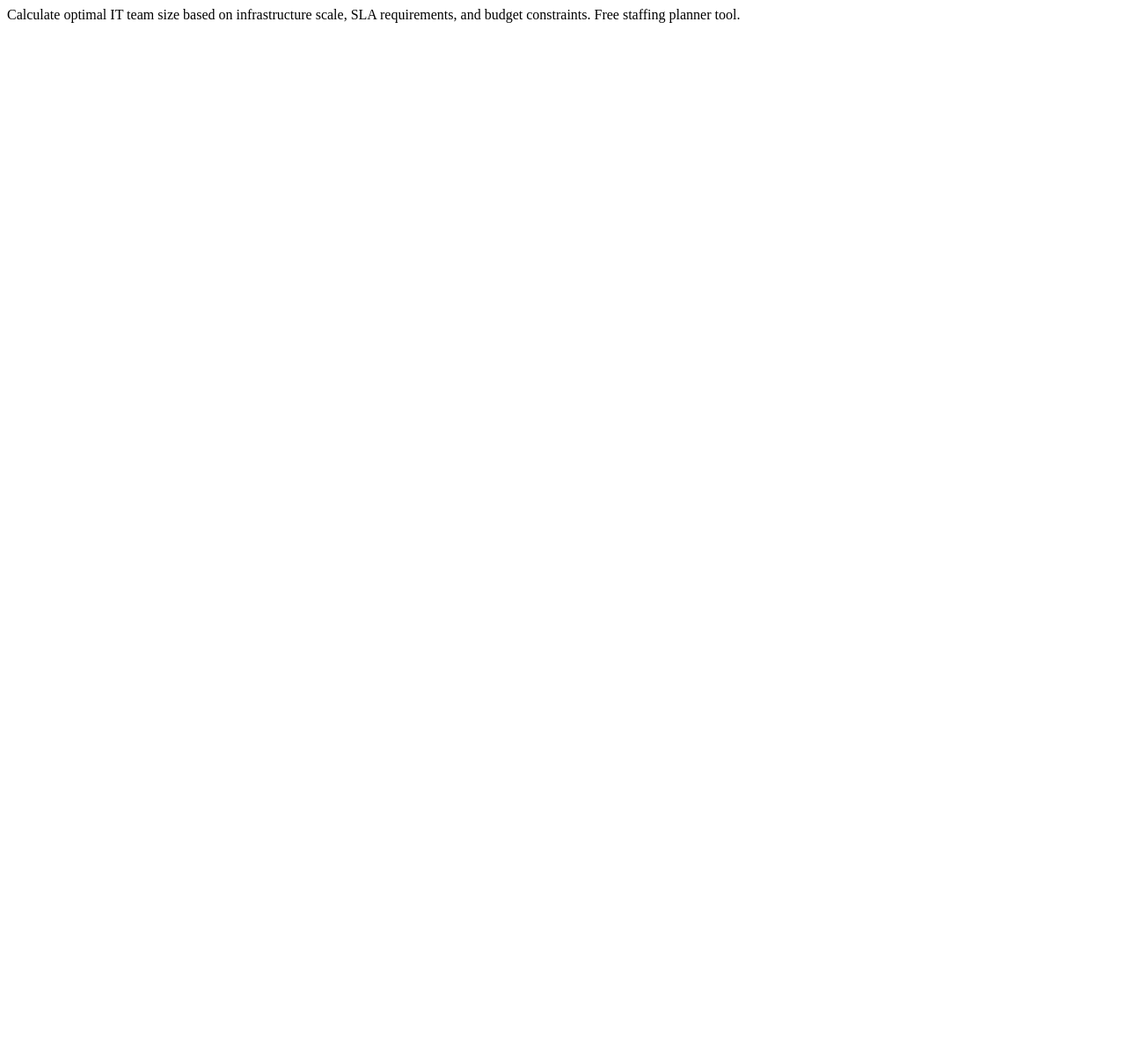
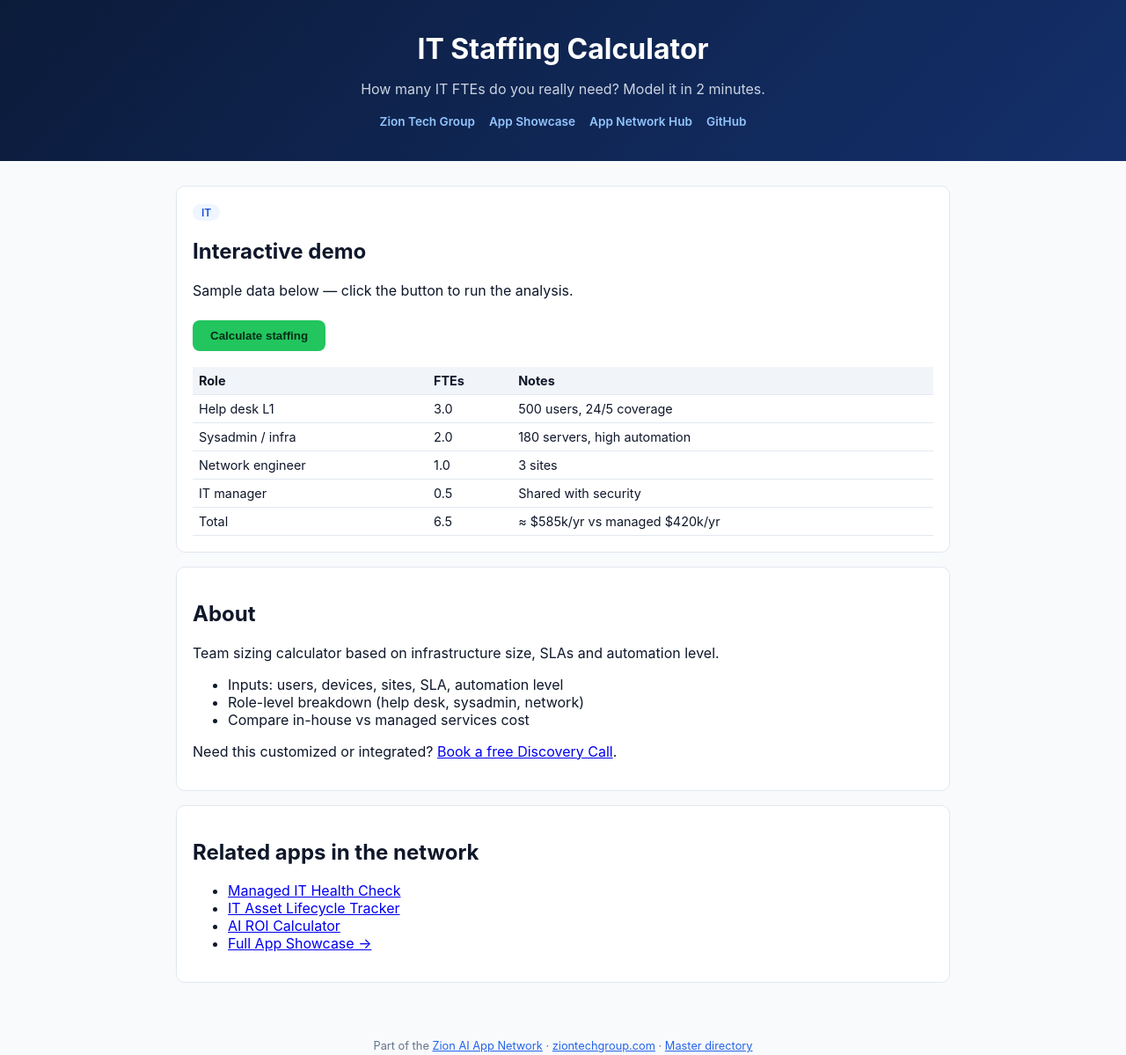
Before and after one commit to Zion-support/it-staffing-calculator, a plain HTML site: page index.html in a window 1280 px wide. Shown: the whole page at 88% size. Before the commit the page ends 800 px from the top, so only its background shows below. Drawn offline with Linux system fonts and the light colour scheme.

Commit message:
Add interactive demo app, README and NETWORK interlinks (it-staffing-calculator)

```diff
--- a/index.html
+++ b/index.html
@@ -1,7 +1,20 @@
 <!DOCTYPE html>
-<html lang="en">
-<head>
-<meta charset="UTF-8">
-<meta name="viewport" content="width=device-width, initial-scale=1.0">
-<title>IT Staffing Calculator — Zion Tech Group</title>
-<meta name="description" content<arg_value>Calculate optimal IT team size based on infrastructure scale, SLA requirements, and budget constraints. Free staffing planner tool.
+<html lang="en"><head><meta charset="UTF-8"><meta name="viewport" content="width=device-width,initial-scale=1">
+<title>IT Staffing Calculator — Zion Tech Group</title><meta name="description" content="Team sizing calculator based on infrastructure size, SLAs and automation level.">
+<style>body{font-family:-apple-system,Segoe UI,Roboto,Arial,sans-serif;margin:0;background:#f8fafc;color:#0f172a}header{background:linear-gradient(135deg,#0b1b3a,#14306b);color:#fff;padding:36px 20px;text-align:center}header h1{margin:0 0 8px}header p{color:#cbd5e1}nav a{color:#93c5fd;margin:0 8px;text-decoration:none;font-size:.85rem;font-weight:600}main{max-width:880px;margin:0 auto;padding:28px 20px}.card{background:#fff;border:1px solid #e2e8f0;border-radius:10px;padding:18px;margin-bottom:16px}button{background:#22c55e;border:0;color:#052e16;padding:10px 20px;border-radius:8px;font-weight:700;cursor:pointer;margin:8px 0}table{width:100%;border-collapse:collapse;margin-top:10px}td,th{padding:7px;border-bottom:1px solid #e2e8f0;text-align:left;font-size:.9rem}th{background:#f1f5f9}footer{text-align:center;color:#64748b;font-size:.8rem;padding:20px}footer a{color:#2563eb}.badge{display:inline-block;background:#eff6ff;color:#1d4ed8;border-radius:999px;padding:2px 10px;font-size:.75rem;font-weight:600}</style></head><body>
+<header><h1>IT Staffing Calculator</h1><p>How many IT FTEs do you really need? Model it in 2 minutes.</p>
+<nav><a href="https://ziontechgroup.com">Zion Tech Group</a><a href="https://zion-support.github.io/apps/">App Showcase</a><a href="https://github.com/Zion-support/zion-app-network">App Network Hub</a><a href="https://github.com/Zion-support/it-staffing-calculator">GitHub</a></nav></header>
+<main>
+<div class="card"><span class="badge">IT</span><h2>Interactive demo</h2>
+<p>Sample data below — click the button to run the analysis.</p>
+<button onclick="run()">Calculate staffing</button><div id="out"></div></div>
+<div class="card"><h2>About</h2><p>Team sizing calculator based on infrastructure size, SLAs and automation level.</p><ul><li>Inputs: users, devices, sites, SLA, automation level</li><li>Role-level breakdown (help desk, sysadmin, network)</li><li>Compare in-house vs managed services cost</li></ul>
+<p>Need this customized or integrated? <a href="https://ziontechgroup.com/discovery/">Book a free Discovery Call</a>.</p></div>
+<div class="card"><h2>Related apps in the network</h2><ul><li><a href="https://zion-support.github.io/managed-it-health-check/">Managed IT Health Check</a></li><li><a href="https://zion-support.github.io/it-asset-lifecycle-tracker/">IT Asset Lifecycle Tracker</a></li><li><a href="https://zion-support.github.io/ai-roi-calculator/">AI ROI Calculator</a></li><li><a href="https://zion-support.github.io/apps/">Full App Showcase →</a></li></ul></div>
+</main>
+<footer>Part of the <a href="https://zion-support.github.io/apps/">Zion AI App Network</a> · <a href="https://ziontechgroup.com">ziontechgroup.com</a> · <a href="https://github.com/Zion-support/zion-app-network">Master directory</a></footer>
+<script>
+const data=[["Help desk L1","3.0","500 users, 24/5 coverage"],["Sysadmin / infra","2.0","180 servers, high automation"],["Network engineer","1.0","3 sites"],["IT manager","0.5","Shared with security"],["Total","6.5","≈ $585k/yr vs managed $420k/yr"]];
+function run(){let h='<table><tr><th>Role</th><th>FTEs</th><th>Notes</th></tr>';for(const r of data){h+='<tr>'+r.map(c=>'<td>'+c+'</td>').join('')+'</tr>';}document.getElementById('out').innerHTML=h+'</table>';}
+run();
+</script></body></html>
```
Also changed, not shown: 2 other files.
